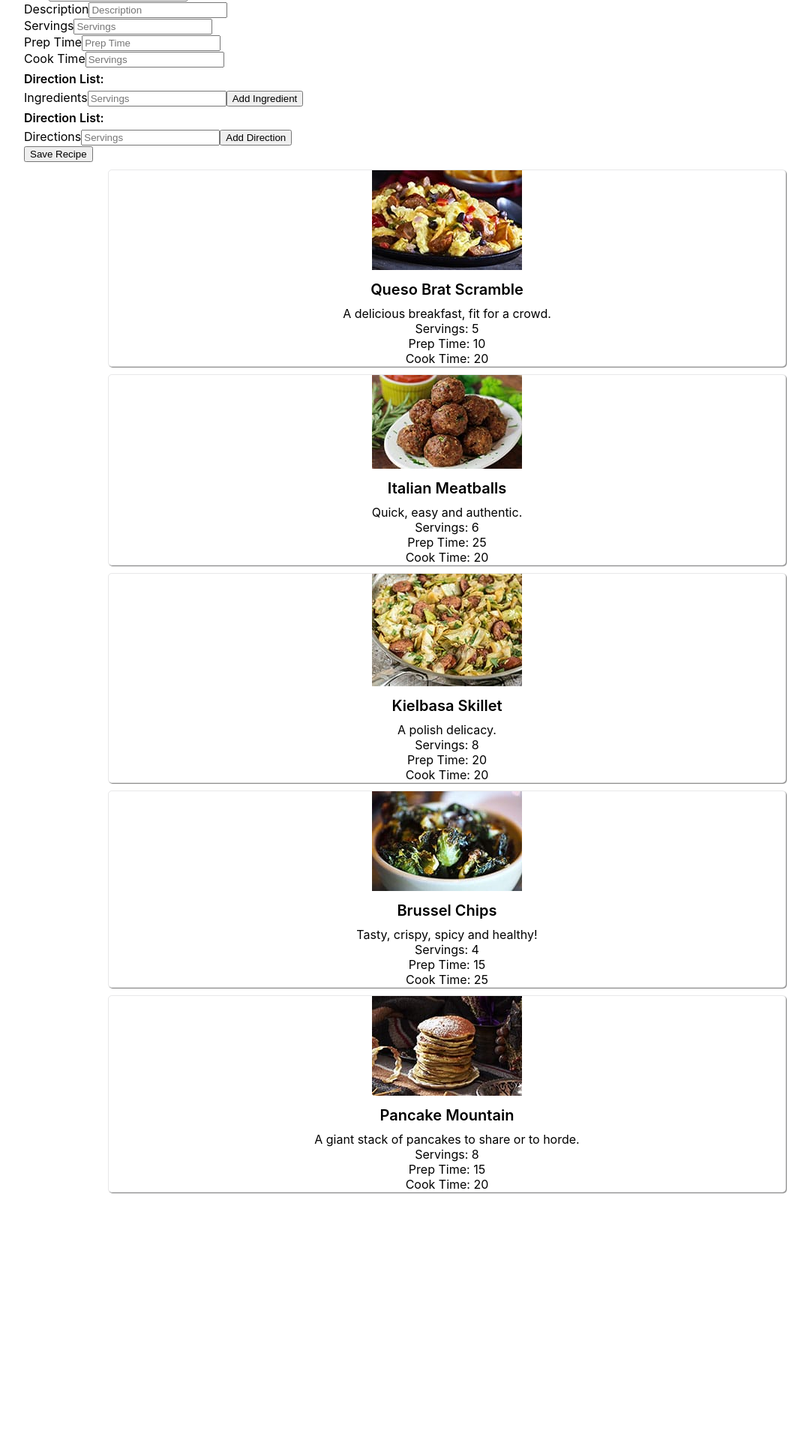
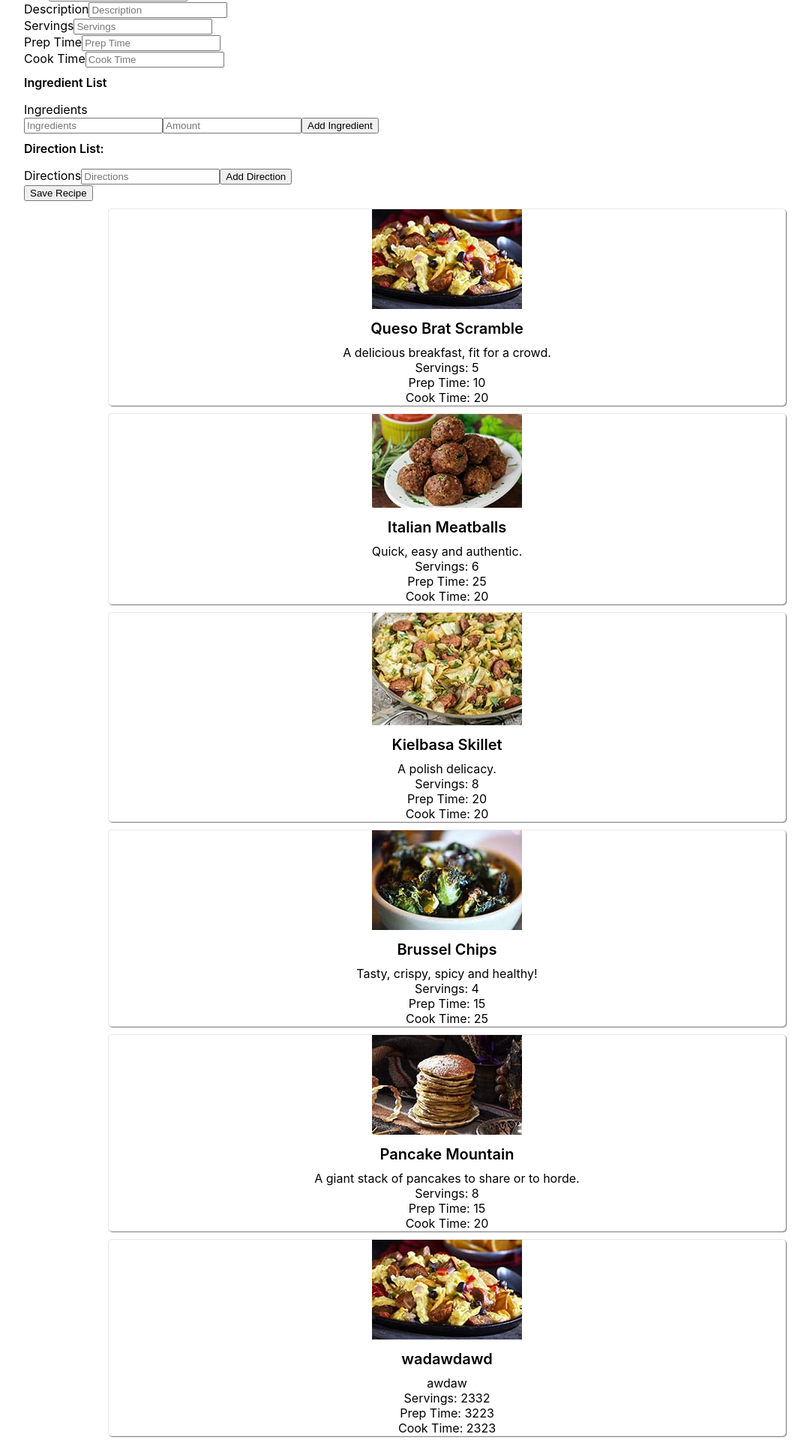
Before and after one commit to andrewdaiza/tasty-recipes-r-us, a React (Create React App) app: page / in a window 1280 px wide. Shown: the part 20-1940 px from the top of the page at 75% size, without its empty margins (44-1124 px from the left). Before the commit the page ends 1620 px from the top, so only its background shows below. Built offline with nearby package versions, Linux system fonts and the light colour scheme; data requests are answered from the project's data file.

Commit message:
building recipe form

```diff
--- a/data.json
+++ b/data.json
@@ -120,7 +120,7 @@
           "optional": false
         },
         {
-          "instructions": "In another skillet, sauté the onion, pepper, jalapeno and garlic in the remaining 1 tablespoon oil.",
+          "instructions": "In another skillet, sautÃ© the onion, pepper, jalapeno and garlic in the remaining 1 tablespoon oil.",
           "optional": false
         },
         {
@@ -203,7 +203,7 @@
       ],
       "directions": [
         {
-          "instructions": "Preheat oven to 350°F.",
+          "instructions": "Preheat oven to 350Â°F.",
           "optional": false
         },
         {
@@ -219,7 +219,7 @@
           "optional": false
         },
         {
-          "instructions": "Bake for 20 minutes or until meatballs are cooked through (160°F).",
+          "instructions": "Bake for 20 minutes or until meatballs are cooked through (160Â°F).",
           "optional": false
         },
         {
@@ -300,7 +300,7 @@
       ],
       "directions": [
         {
-          "instructions": "In a large skillet, sauté sausage, carrot, and onion in butter until onion is tender.",
+          "instructions": "In a large skillet, sautÃ© sausage, carrot, and onion in butter until onion is tender.",
           "optional": false
         },
         {
@@ -480,6 +480,21 @@
           "optional": false
         }
       ]
+    },
+    {
+      "uuid": "1a09dd46-f059-4cde-bc79-0942940e28c3",
+      "title": "wadawdawd",
+      "description": "awdaw",
+      "servings": 2332,
+      "prepTime": 3223,
+      "cookTime": 2323,
+      "ingredients": ["awdawd", "awdwad"],
+      "directions": ["awdawd", "awdawd"],
+      "images": {
+        "full": "/img/queso_brat_scramble.jpg",
+        "medium": "/img/queso_brat_scramble--m.jpg",
+        "small": "/img/queso_brat_scramble--s.jpg"
+      }
     }
   ],
   "specials": [
--- a/package.json
+++ b/package.json
@@ -10,6 +10,7 @@
     "react": "^17.0.2",
     "react-dom": "^17.0.2",
     "react-scripts": "4.0.3",
+    "uuid": "^8.3.2",
     "web-vitals": "^1.1.2"
   },
   "scripts": {
--- a/src/components/Home.js
+++ b/src/components/Home.js
@@ -35,14 +35,28 @@ const Home = () => {
     const data = await res.json();
     return data;
   };
+  // Add Recipe
+  const addRecipe = async (recipe) => {
+    const res = await fetch("http://localhost:3001/recipes", {
+      method: "POST",
+      headers: {
+        "Content-type": "application/json",
+      },
+      body: JSON.stringify(recipe),
+    });
+    const data = await res.json();
+    console.log(data);
+    setRecipeData([...recipeData, data]);
+  };
   const handleDetailView = (recipeData) => {
     setDetailView(!detailView);
     setSelectedRecipe(recipeData);
   };
+  console.log(recipeData);
   return (
     <>
       <div className='container'>
-        {recipeData && <RecipeForm />}
+        {recipeData && <RecipeForm addNewRecipe={addRecipe} />}
         {recipeData &&
           (detailView ? (
             <RecipeDetails
--- /dev/null
+++ b/src/components/ListItems.js
@@ -0,0 +1,13 @@
+import React from "react";
+
+const ListItems = ({ param }) => {
+  return (
+    <>
+      {param.map((param) => (
+        <li>{param}</li>
+      ))}
+    </>
+  );
+};
+
+export default ListItems;
--- a/src/components/RecipeForm.js
+++ b/src/components/RecipeForm.js
@@ -1,74 +1,167 @@
 import React from "react";
+import ListItems from "./ListItems";
 import { useState } from "react";
+import { v4 as uuidv4 } from "uuid";
 
-const RecipeForm = () => {
+const RecipeForm = ({ addNewRecipe }) => {
+  const [inputTitle, setInputTitle] = useState();
+  const [inputDesc, setInputDesc] = useState();
+  const [inputServings, setInputServings] = useState();
+  const [inputPrep, setInputPrep] = useState();
+  const [inputCook, setInputCook] = useState();
   const [inputDirections, setInputDirections] = useState();
-  const [inputInstructions, setInputInstructions] = useState();
+  const [inputIngredients, setInputIngredients] = useState();
+  const [inputIngredientsAmount, setInputIngredientsAmount] = useState();
   const [addDirections, setAddDirections] = useState([]);
-  const [addInstructions, setAddInstructions] = useState([]);
+  const [addIngredients, setAddIngredients] = useState([]);
+
+  const placeHolderImage = {
+    full: "/img/queso_brat_scramble.jpg",
+    medium: "/img/queso_brat_scramble--m.jpg",
+    small: "/img/queso_brat_scramble--s.jpg",
+  };
 
   const handleDirections = (e) => {
     e.preventDefault();
     setAddDirections([...addDirections, inputDirections]);
     setInputDirections("");
-    console.log("Log:");
   };
 
-  const handleInstructions = (e) => {
+  const handleIngredients = (e) => {
     e.preventDefault();
-    setAddDirections([...addInstructions, setAddInstructions]);
-    setInputDirections("");
-    console.log("Log:");
+    setAddIngredients([
+      ...addIngredients,
+      {
+        uuid: uuidv4(),
+        name: inputIngredients,
+        amount: inputIngredientsAmount,
+      },
+    ]);
+    setInputIngredients("");
+    setInputIngredientsAmount("");
+  };
+  const handleSubmit = (e) => {
+    e.preventDefault();
+    if (
+      inputTitle === "" ||
+      inputDesc === "" ||
+      inputServings <= 0 ||
+      inputPrep <= 0 ||
+      inputCook <= 0 ||
+      addDirections.length === 0 ||
+      addIngredients.length === 0
+    ) {
+      alert("Invalid Data");
+      return;
+    } else {
+      addNewRecipe({
+        uuid: uuidv4(),
+        title: inputTitle,
+        description: inputDesc,
+        servings: Number(inputServings),
+        prepTime: Number(inputPrep),
+        cookTime: Number(inputCook),
+        ingredients: addIngredients,
+        directions: addDirections,
+        images: placeHolderImage,
+      });
+      setInputTitle("");
+      setInputDesc("");
+      setInputServings("");
+      setInputPrep("");
+      setInputCook("");
+      setInputDirections("");
+      setInputIngredients("");
+      setAddDirections("");
+      setAddIngredients("");
+    }
   };
   return (
-    <form>
+    <form onSubmit={handleSubmit}>
       <div>
         <label>Title</label>
-        <input type='text' placeholder='Title'></input>
+        <input
+          onChange={(e) => setInputTitle(e.target.value)}
+          type='text'
+          placeholder='Title'
+          value={inputTitle}
+        ></input>
       </div>
       <div>
         <label>Description</label>
-        <input type='text' placeholder='Description'></input>
+        <input
+          onChange={(e) => setInputDesc(e.target.value)}
+          type='text'
+          placeholder='Description'
+          value={inputDesc}
+        ></input>
       </div>
       <div>
         <label>Servings</label>
-        <input type='text' placeholder='Servings'></input>
+        <input
+          onChange={(e) => setInputServings(e.target.value)}
+          type='number'
+          placeholder='Servings'
+          value={inputServings}
+        ></input>
       </div>
       <div>
         <label>Prep Time</label>
-        <input type='text' placeholder='Prep Time'></input>
+        <input
+          onChange={(e) => setInputPrep(e.target.value)}
+          type='number'
+          placeholder='Prep Time'
+          value={inputPrep}
+        ></input>
       </div>
       <div>
         <label>Cook Time</label>
-        <input type='text' placeholder='Servings'></input>
+        <input
+          onChange={(e) => setInputCook(e.target.value)}
+          type='number'
+          placeholder='Cook Time'
+          value={inputCook}
+        ></input>
       </div>
       <div>
-        {addInstructions && (
+        {addIngredients && (
           <>
-            <div className='header2'>Direction List:</div>
-            {addInstructions.map((direction) => (
-              <div>{direction}</div>
-            ))}
+            <div className='header2'>Ingredient List</div>
+            <ul>
+              <ListItems param={addIngredients} />
+            </ul>
           </>
         )}
         <label>Ingredients</label>
-        <input type='text' placeholder='Servings'></input>
-        <button>Add Ingredient</button>
+        <br></br>
+        <input
+          onChange={(e) => setInputIngredients(e.target.value)}
+          type='text'
+          placeholder='Ingredients'
+          value={inputIngredients}
+        ></input>
+        <input
+          onChange={(e) => setInputIngredientsAmount(e.target.value)}
+          type='text'
+          placeholder='Amount'
+          value={inputIngredientsAmount}
+        ></input>
+        <button onClick={(e) => handleIngredients(e)}>Add Ingredient</button>
       </div>
       <div>
         {addDirections && (
           <>
             <div className='header2'>Direction List:</div>
-            {addDirections.map((direction) => (
-              <div>{direction}</div>
-            ))}
+            <ol>
+              <ListItems param={addDirections} />
+            </ol>
           </>
         )}
         <label>Directions</label>
         <input
           onChange={(e) => setInputDirections(e.target.value)}
           type='text'
-          placeholder='Servings'
+          placeholder='Directions'
           value={inputDirections}
         ></input>
         <button onClick={(e) => handleDirections(e)}>Add Direction</button>
--- a/src/index.css
+++ b/src/index.css
@@ -39,7 +39,7 @@ img {
 }
 .header2 {
   font-weight: 600;
-  padding: 5px 0px;
+  padding: 10px 0px 0px 0px;
 }
 .special {
   border: 1px solid rgba(34, 36, 38, 0.1);
```
Also changed, not shown: 1 other file (tests, documents, lock files or other folders).
